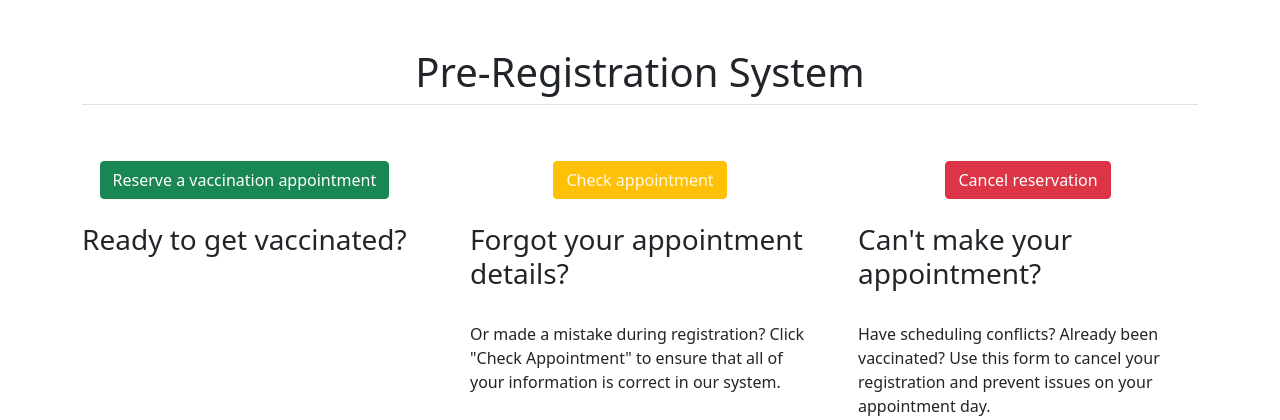
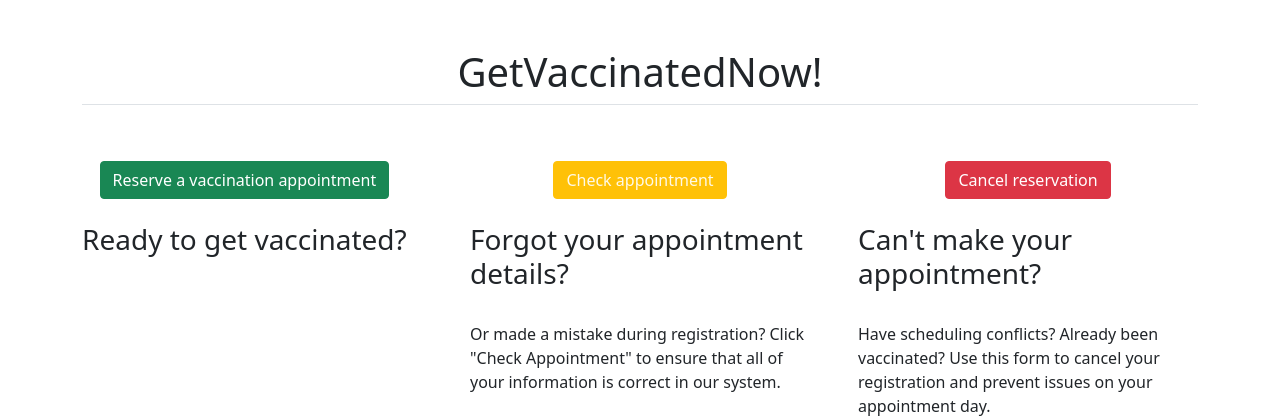
Before and after one commit to andrewk0506/singledate-vms, a Django app: template vms_app/templates/preregister.html in a window 1280 px wide. Shown: the top 420 px of the page. Run offline with Django 3.2, Linux system fonts and the light colour scheme; the template is opened without the code that fills it, so the values that code supplies are empty.

Commit message:
fix heading

```diff
--- a/vms_app/templates/preregister.html
+++ b/vms_app/templates/preregister.html
@@ -12,7 +12,7 @@
 
 <body>
   <div class="container py-5">
-    <h1 class="pb-2 border-bottom text-center">Pre-Registration System</h1>
+    <h1 class="pb-2 border-bottom text-center">GetVaccinatedNow!</h1>
     <div class="row g-5 py-5">
       <div class="col-md-4 d-flex align-items-start">
         <div>
```
